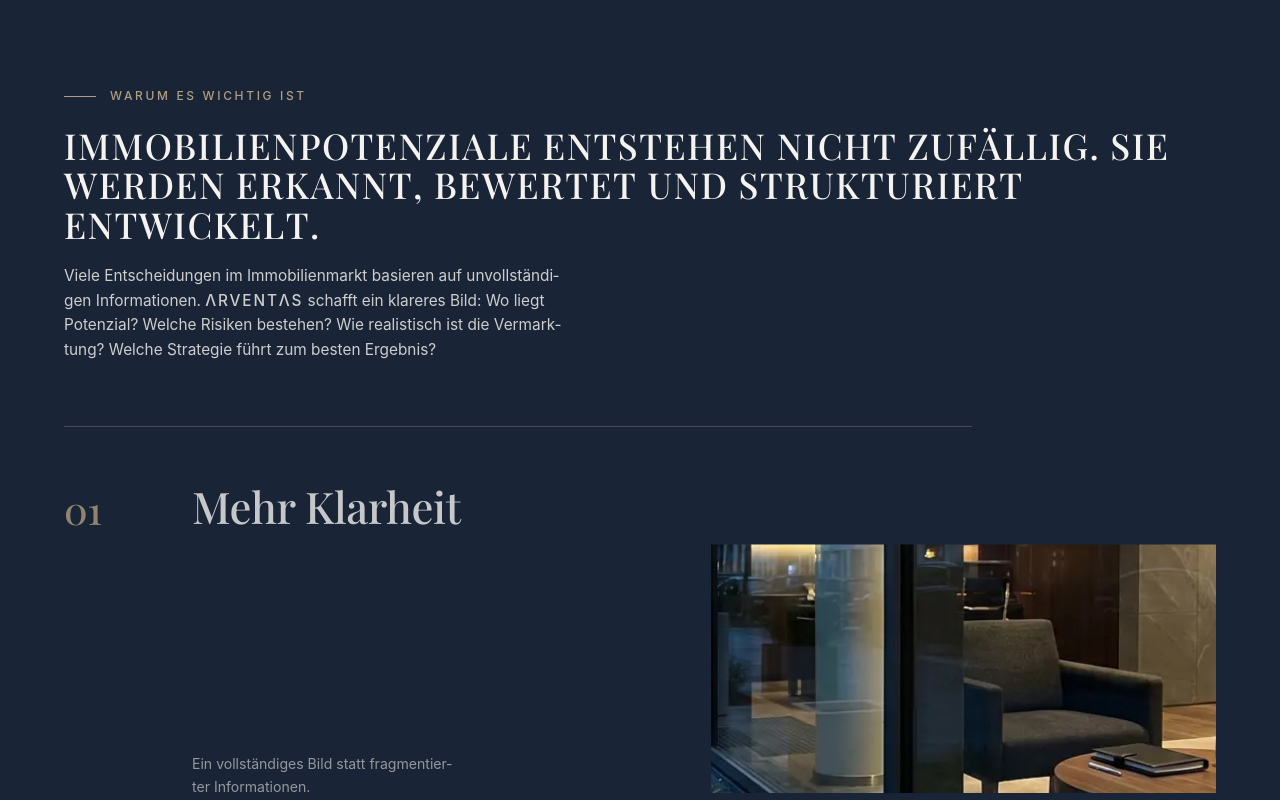
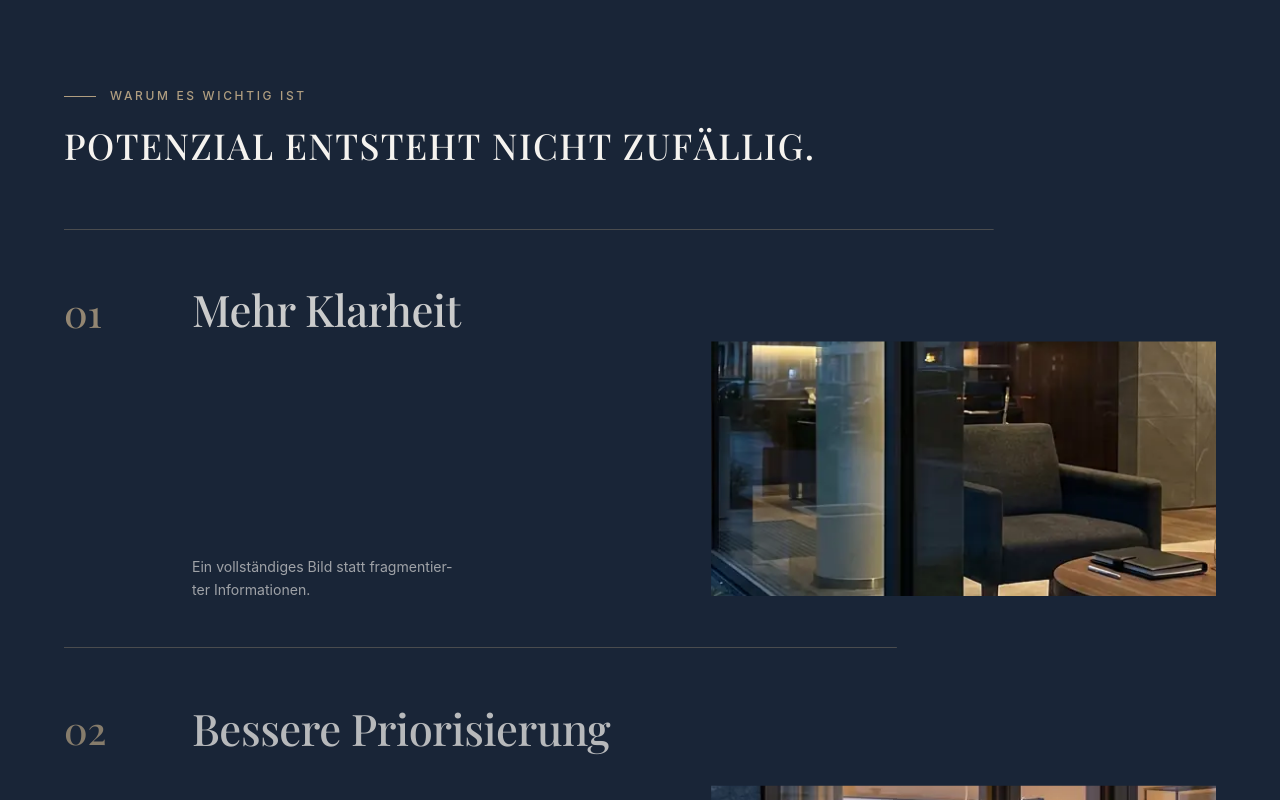
Before and after one commit to urrwa/ARVENTAS-, a React (Vite) app: page /leistungen in a window 1280 px wide. Shown: the part 4920-5720 px from the top of the page. Built offline with nearby package versions, Linux system fonts and the light colour scheme; a web font is replaced by a local one.

Commit message:
Leistungen: Abschnitt 'Warum es wichtig ist' mit kurzer Überschrift, ohne Fließtext
Co-Authored-By: Claude Sonnet 5.5 <noreply@anthropic.com>
Claude-Session: https://claude.ai/code/session_01R5Eyn1Y9k6JpsqwupgajTA

```diff
--- a/src/content/en.js
+++ b/src/content/en.js
@@ -1364,6 +1364,7 @@ export default {
  "Preisentwicklung, Objektqualität,": "price trends, property quality,",
  "Risiko, Vermarktung und": "risk, marketing and",
  "Entwicklungspotenzial müssen gemeinsam betrachtet werden.": "development potential must be considered together.",
+ "Potenzial entsteht nicht zufällig.": "Potential does not arise by chance.",
  "Fünf Leistungen.": "Five services.",
  "Ein System.": "One system.",
  "Prinzip": "Principle",
--- a/src/pages/Leistungen.jsx
+++ b/src/pages/Leistungen.jsx
@@ -30,8 +30,7 @@ export default function Leistungen() {
         <HoverList items={SERVICE_LIST.map((s) => ({ t: s.t, d: s.card, img: s.img, icon: s.icon, to: `/leistungen/${s.slug}` }))} />
       </Sec>
 
-                  <Sec eyebrow="Warum es wichtig ist" title="Immobilienpotenziale entstehen nicht zufällig. Sie werden erkannt, bewertet und strukturiert entwickelt."
-        lead="Viele Entscheidungen im Immobilienmarkt basieren auf unvollständigen Informationen. ARVENTAS schafft ein klareres Bild: Wo liegt Potenzial? Welche Risiken bestehen? Wie realistisch ist die Vermarktung? Welche Strategie führt zum besten Ergebnis?">
+                  <Sec eyebrow="Warum es wichtig ist" title="Potenzial entsteht nicht zufällig.">
         <StackRows items={BENEFITS} />
       </Sec>
 
```
